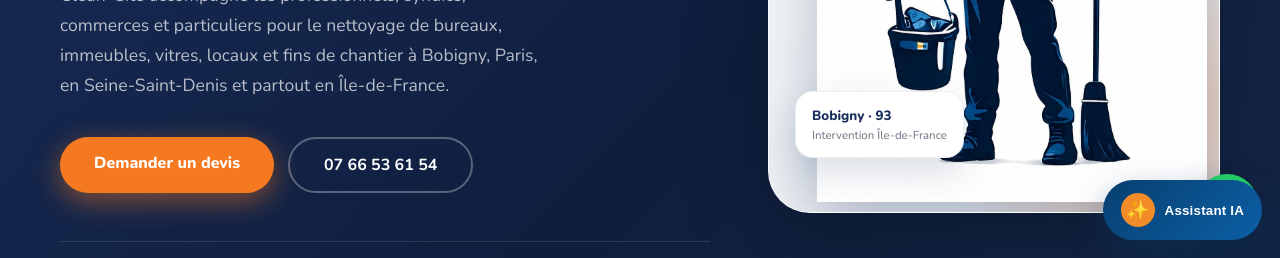
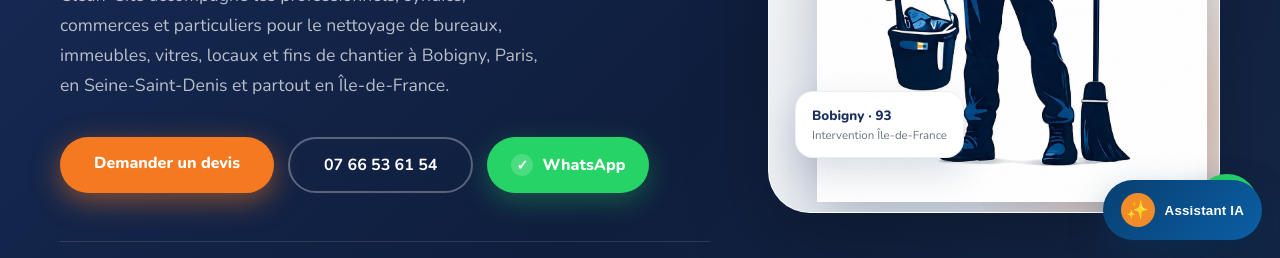
Before and after one commit to cleannette7-cyber/clean-cite, a plain HTML site: page index.html in a window 1280 px wide. Shown: the part 542-800 px from the top of the page. Drawn offline with nearby package versions, Linux system fonts and the light colour scheme.

Commit message:
Add files via upload

```diff
--- a/index.html
+++ b/index.html
@@ -195,6 +195,16 @@ nav {
   transition:border-color 0.2s,background 0.2s;
 }
 .btn-outline:hover { border-color:white; background:rgba(255,255,255,0.1); }
+.btn-whatsapp {
+  display:inline-flex; align-items:center; justify-content:center; gap:9px;
+  background:#25D366; color:white; padding:15px 24px; border-radius:50px;
+  font-weight:900; font-size:1rem; text-decoration:none;
+  box-shadow:0 8px 28px rgba(37,211,102,0.32);
+  transition:transform 0.2s, box-shadow 0.2s, background 0.2s;
+}
+.btn-whatsapp:hover { transform:translateY(-3px); box-shadow:0 14px 38px rgba(37,211,102,0.42); background:#1fb85a; }
+.btn-whatsapp .wa-dot { width:22px; height:22px; border-radius:999px; background:rgba(255,255,255,.18); display:inline-flex; align-items:center; justify-content:center; font-size:14px; }
+@media(max-width:520px){ .hero-btns a { width:100%; justify-content:center; text-align:center; } .btn-whatsapp { justify-content:center; } }
 .hero-stats { display:flex; gap:36px; margin-top:48px; padding-top:36px;
   border-top:1px solid rgba(255,255,255,0.12); }
 .stat-num { font-family:'Bebas Neue',sans-serif; font-size:2.4rem; color:var(--orange); display:block; }
@@ -744,6 +754,7 @@ a:focus-visible, button:focus-visible, input:focus-visible, select:focus-visible
     <div class="hero-btns">
       <a href="#contact" class="btn-primary">Demander un devis</a>
       <a href="tel:0766536154" class="btn-outline">07 66 53 61 54</a>
+      <a href="https://wa.me/33766536154?text=Bonjour%20Clean-Cit%C3%A9%2C%20je%20souhaite%20obtenir%20un%20devis%20pour%20une%20prestation%20de%20nettoyage." class="btn-whatsapp" target="_blank" rel="noopener"><span class="wa-dot">✓</span> WhatsApp</a>
     </div>
     <div class="hero-stats">
       <div><span class="stat-num">9</span><span class="stat-label">Services</span></div>
--- a/netlify/functions/assistant-gemini.js
+++ b/netlify/functions/assistant-gemini.js
@@ -84,9 +84,8 @@ exports.handler = async function handler(event) {
   }
 
   if (!process.env.GEMINI_API_KEY) {
-    return json(500, {
-      error: "Clé Gemini manquante.",
-      message: "Ajoutez GEMINI_API_KEY dans les variables d'environnement Netlify."
+    return json(200, {
+      reply: "L'assistant IA Clean-Cité est en cours d'activation. En attendant, je peux déjà vous orienter : pour un devis, indiquez la ville, la surface en m², le type de nettoyage et votre téléphone. Vous pouvez aussi utiliser le bouton WhatsApp ou appeler Clean-Cité au 07 66 53 61 54."
     });
   }
 
```
Also changed, not shown: README-ASSISTANT-IA-GEMINI.txt.
